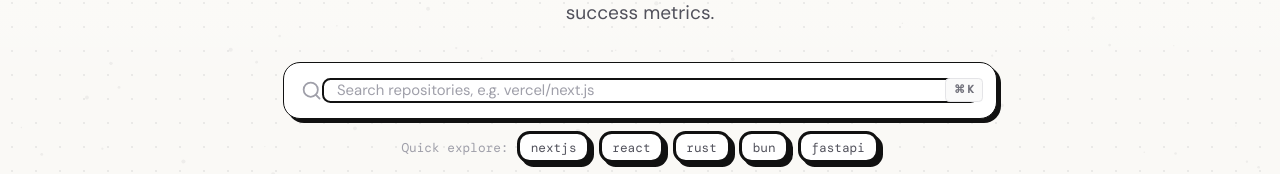
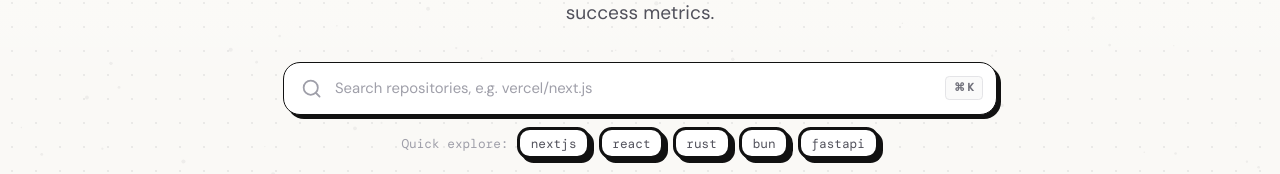
Before and after one commit to abhisheksoni27/getmerged, a Next.js app in the folder frontend/: page / in a window 1280 px wide. Shown: the part 297-471 px from the top of the page. Built offline with nearby package versions, Linux system fonts and the light colour scheme; no server answers.

Commit message:
style: remove neubrutalist border overrides from search and text inputs

```diff
--- a/frontend/src/app/globals.css
+++ b/frontend/src/app/globals.css
@@ -186,12 +186,6 @@ body {
   outline-offset: 2px;
 }
 
-.nb-theme :where(input, textarea, select):not(:where(.nb-opt-out, .nb-opt-out *)) {
-  border: 2px solid var(--nb-border-color);
-  border-radius: calc(var(--nb-radius) - 0.25rem);
-  background-color: #ffffff;
-}
-
 .nb-theme :where(input:disabled, textarea:disabled, select:disabled):not(:where(.nb-opt-out, .nb-opt-out *)) {
   background-color: #eceae2;
   color: rgba(17, 17, 17, 0.45);
```
